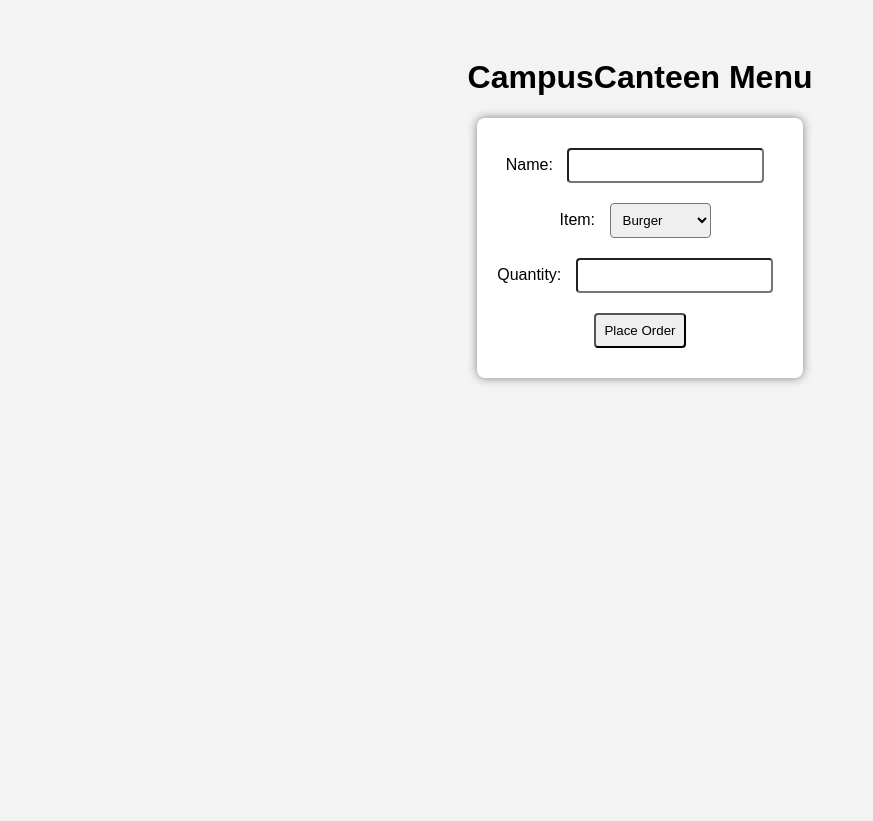
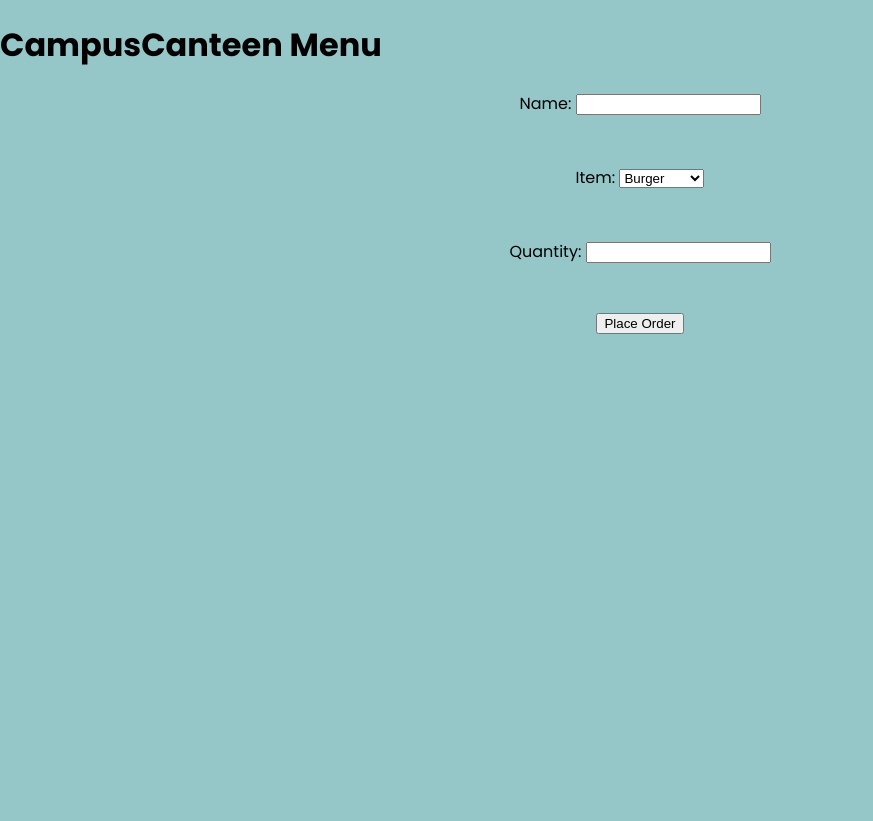
Before and after one commit to DoyelMishra15/Hackathon-Projects, a Flask app: page / in a window 1280 px wide. Shown: the whole page, without its empty margins (0-873 px from the left). Before the commit the page ends 384 px from the top, so only its background shows below. Run offline with Flask 3, Linux system fonts and the light colour scheme.

Commit message:
Refactor CSS for improved theming and layout
Added CSS variables for theming and improved layout styles.

```diff
--- a/campuscanteen/static/style.css
+++ b/campuscanteen/static/style.css
@@ -1,20 +1,198 @@
-body {
-    font-family: Arial, sans-serif;
-    background-color: #f3f3f3;
-    padding: 30px;
-    text-align: center;
+@import url('https://fonts.googleapis.com/css2?family=Poppins:wght@300;400;600;700&display=swap');
+
+:root{
+  --bg: #95c6c8;           /* main page background */
+  --card-bg: #ffffff;      /* card background */
+  --accent-1: #2b4c7e;     /* darker accent */
+  --accent-2: #1d9bd1;     /* bright accent */
+  --muted: #6b7280;
+  --success: #16a34a;
+  --soft-shadow: 0 12px 40px rgba(16, 24, 40, 0.12);
+  --corner: 14px;
 }
 
-form {
-    background: white;
-    padding: 20px;
-    display: inline-block;
-    border-radius: 8px;
-    box-shadow: 0 0 10px gray;
+*{box-sizing: border-box;}
+
+html,body{
+  height:100%;
+  margin:0;
+  font-family: 'Poppins', system-ui, -apple-system, "Segoe UI", Roboto, "Helvetica Neue", Arial;
+  -webkit-font-smoothing:antialiased;
+  -moz-osx-font-smoothing:grayscale;
+  background: var(--bg);
 }
 
-input, select, button {
-    margin: 10px;
-    padding: 8px;
-    border-radius: 4px;
+/* full center stage */
+.stage{
+  min-height:100vh;
+  display:flex;
+  align-items:center;
+  justify-content:center;
+  padding:40px;
 }
+
+/* Card container */
+.card {
+  width: 420px;
+  max-width: calc(100% - 40px);
+  background: var(--card-bg);
+  border-radius: var(--corner);
+  padding: 30px 36px;
+  box-shadow: var(--soft-shadow);
+  text-align: center;
+  position: relative;
+  transition: transform .22s ease, box-shadow .22s ease;
+}
+
+.card:hover{
+  transform: translateY(-6px);
+  box-shadow: 0 22px 60px rgba(16,24,40,0.16);
+}
+
+/* header */
+.brand {
+  display:block;
+  margin-bottom: 12px;
+  font-weight:700;
+  color: var(--accent-1);
+  font-size: 1.2rem;
+  letter-spacing: .6px;
+}
+
+.subtitle {
+  color: var(--muted);
+  font-size: .92rem;
+  margin-bottom: 18px;
+}
+
+/* Decorative top "pill" like the example (optional) */
+.card .top-pill {
+  width: 90px;
+  height: 62px;
+  margin: 0 auto 14px;
+  border-radius: 10px;
+  background: linear-gradient(180deg, rgba(140,186,190,0.14), rgba(140,186,190,0.02));
+  display:flex;
+  align-items:center;
+  justify-content:center;
+  color: #18334a;
+  font-weight:600;
+  box-shadow: 0 6px 18px rgba(0,0,0,0.05);
+  font-size: .9rem;
+}
+
+/* Form layout */
+form {
+  display:flex;
+  flex-direction:column;
+  align-items:center;
+  gap: 12px;
+  margin-top: 6px;
+}
+
+/* Inputs look like neat cards */
+.field {
+  width: 100%;
+  display:flex;
+  align-items:center;
+  justify-content:space-between;
+  gap:10px;
+  padding: 10px 12px;
+  border-radius: 10px;
+  background: #fbfdff;
+  border: 1px solid rgba(20,34,56,0.04);
+  box-shadow: 0 6px 16px rgba(16,24,40,0.03);
+}
+
+.field label{
+  flex:1;
+  text-align:left;
+  color: #344054;
+  font-weight:500;
+  font-size:.95rem;
+}
+
+.field input[type="text"],
+.field input[type="number"],
+.field select {
+  min-width: 120px;
+  border: none;
+  background: transparent;
+  font-size: .95rem;
+  color: #0f1724;
+  outline: none;
+  text-align: right;
+}
+
+.field input::-webkit-outer-spin-button,
+.field input::-webkit-inner-spin-button {
+  -webkit-appearance: none;
+  margin: 0;
+}
+
+/* Quantity small input style */
+.qty {
+  width: 70px;
+  padding: 8px;
+  border-radius: 8px;
+  background: #f3f6fb;
+  text-align:center;
+}
+
+/* Submit button */
+.btn {
+  margin-top: 8px;
+  width: 100%;
+  display:inline-block;
+  padding: 12px 16px;
+  border-radius: 10px;
+  background: linear-gradient(135deg,#2563eb,#1e40af);
+  color: #fff;
+  font-weight: 700;
+  border: none;
+  cursor: pointer;
+  box-shadow: 0 8px 26px rgba(37,99,235,0.18);
+  transition: transform .18s ease, box-shadow .18s ease, opacity .18s ease;
+  font-size: 1rem;
+}
+
+.btn:hover{
+  transform: translateY(-3px);
+  box-shadow: 0 14px 40px rgba(37,99,235,0.22);
+}
+
+/* Confirmation box */
+.confirmation-box {
+  padding: 28px;
+  border-radius: 12px;
+  background: linear-gradient(180deg, #ffffff, #fbfdff);
+  box-shadow: var(--soft-shadow);
+}
+
+.confirmation-box h1 {
+  color: var(--success);
+  font-size: 1.4rem;
+  margin: 6px 0 8px;
+}
+
+.confirmation-box p {
+  color: #334155;
+  margin: 8px 0;
+  font-size: 1rem;
+}
+
+/* small link */
+.link-small {
+  display:block;
+  margin-top:12px;
+  color: var(--accent-2);
+  text-decoration: none;
+  font-weight:600;
+}
+
+/* responsive */
+@media (max-width:480px){
+  .card { padding: 22px; width: 92%; }
+  .brand { font-size: 1.05rem; }
+  .top-pill { width: 70px; height: 52px; font-size: .85rem; }
+}
```
